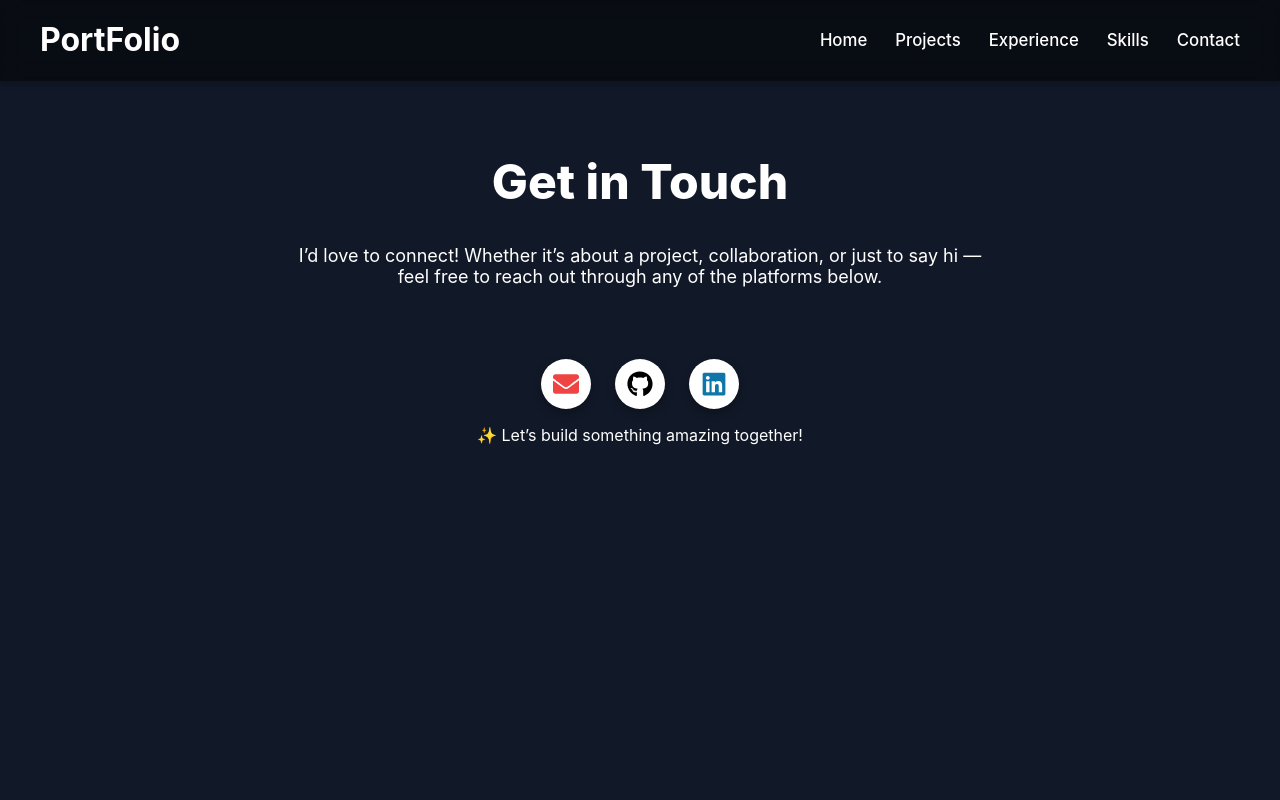
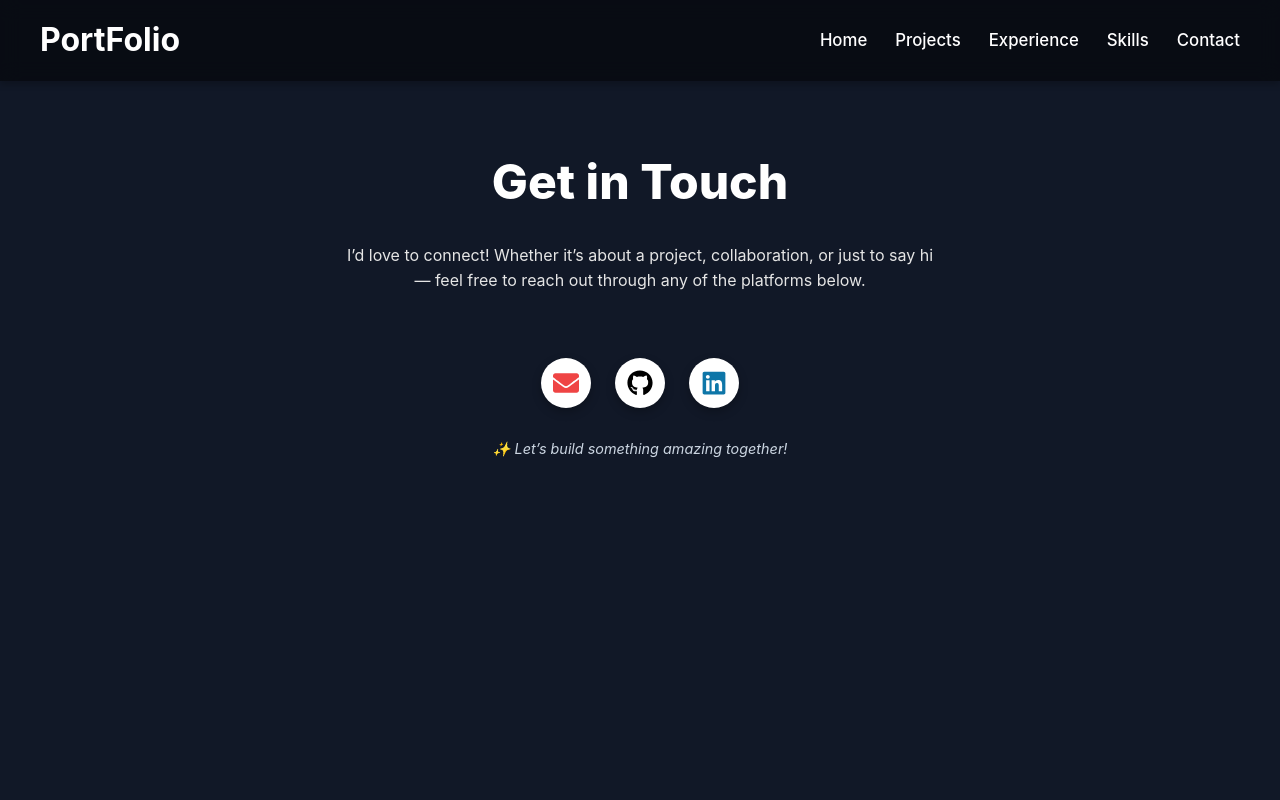
Before and after one commit to Maverick400x/portfolio, a React (Create React App) app: page /contact in a window 1280 px wide. Shown: the top 800 px of the page. Built offline with nearby package versions, Linux system fonts and the light colour scheme.

Commit message:
Update contact.css

```diff
--- a/src/styles/contact.css
+++ b/src/styles/contact.css
@@ -113,3 +113,20 @@
 .social-icons a:nth-child(3) {
   color: #0e76a8; /* LinkedIn blue */
 }
+
+.contact-subtext {
+    font-size: 1rem;
+    color: #e5e5e5;
+    margin: 1rem auto 1.5rem auto;
+    max-width: 600px;
+    line-height: 1.6;
+    text-align: center;
+}
+
+.contact-footer {
+    font-size: 0.9rem;
+    color: #cbd5e1;
+    margin-top: 2rem;
+    text-align: center;
+    font-style: italic;
+}
```
